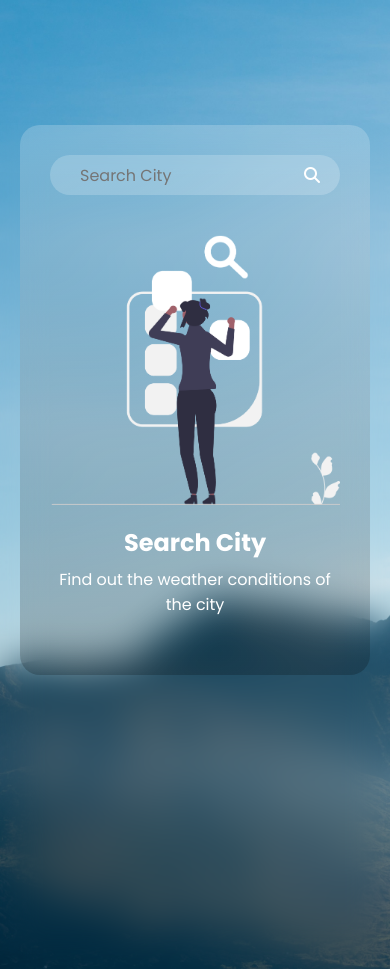
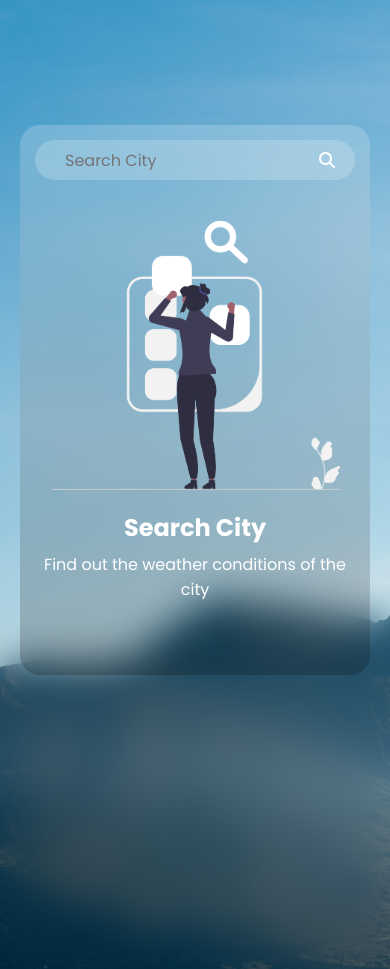
Before and after one commit to harshmittal09/Weather-Analyzer, a plain HTML site: page index.html in a window 390 px wide. Drawn offline with Linux system fonts and the light colour scheme.

Commit message:
Add files via upload

```diff
--- a/style.css
+++ b/style.css
@@ -17,7 +17,8 @@ body{
 }
 
 .container{
-    width: 350px;
+    width: 90%;
+    max-width: 350px;
     height: 550px;
     background-image: linear-gradient(
         to bottom,
@@ -39,13 +40,14 @@ body{
     display: flex;
     align-items:center;
     justify-content: center;
+    flex-wrap: nowrap;
     background: rgba(255, 255, 255, 0.2);
     border-radius: 30px;
     padding: 10px 20px;
     transition: outline 0.2s ease;
 }
 
-.container .search-bar.active-border{
+.active-border{
     outline: 2px solid rgba(0,0,0,0.3);
 }
 
@@ -59,6 +61,7 @@ body{
     font-size: 16px;
     color: #fff;
     padding: 10px;
+    min-width: 0;
 }
 
 .container .search-bar .search-icon{
@@ -296,3 +299,9 @@ body{
 .forecast .forecast-5 .forecast-5-temp{
     font-weight: 600;
 }
+
+@media(max-width:400px){
+    .container{
+        padding: 15px;
+    }
+}
```
